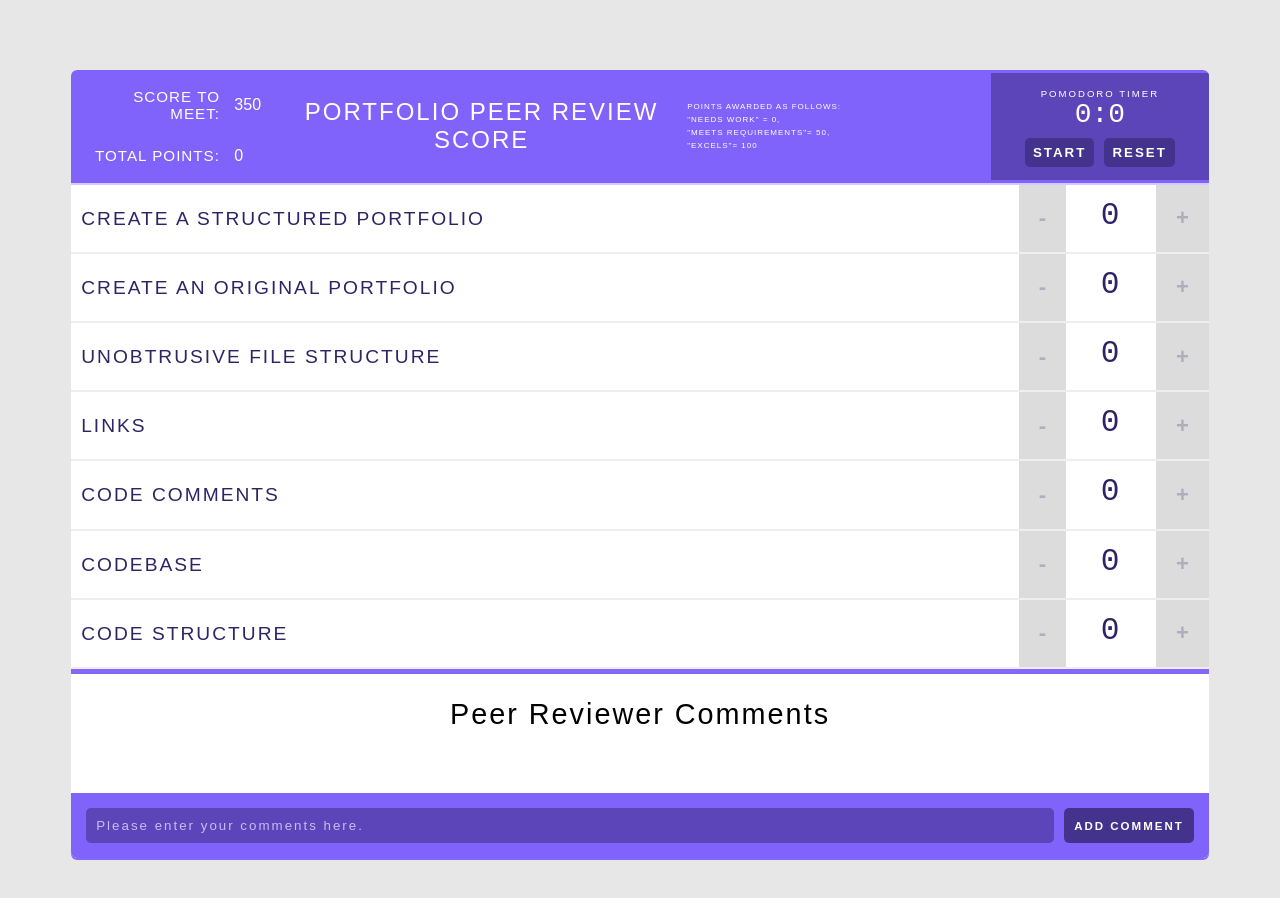
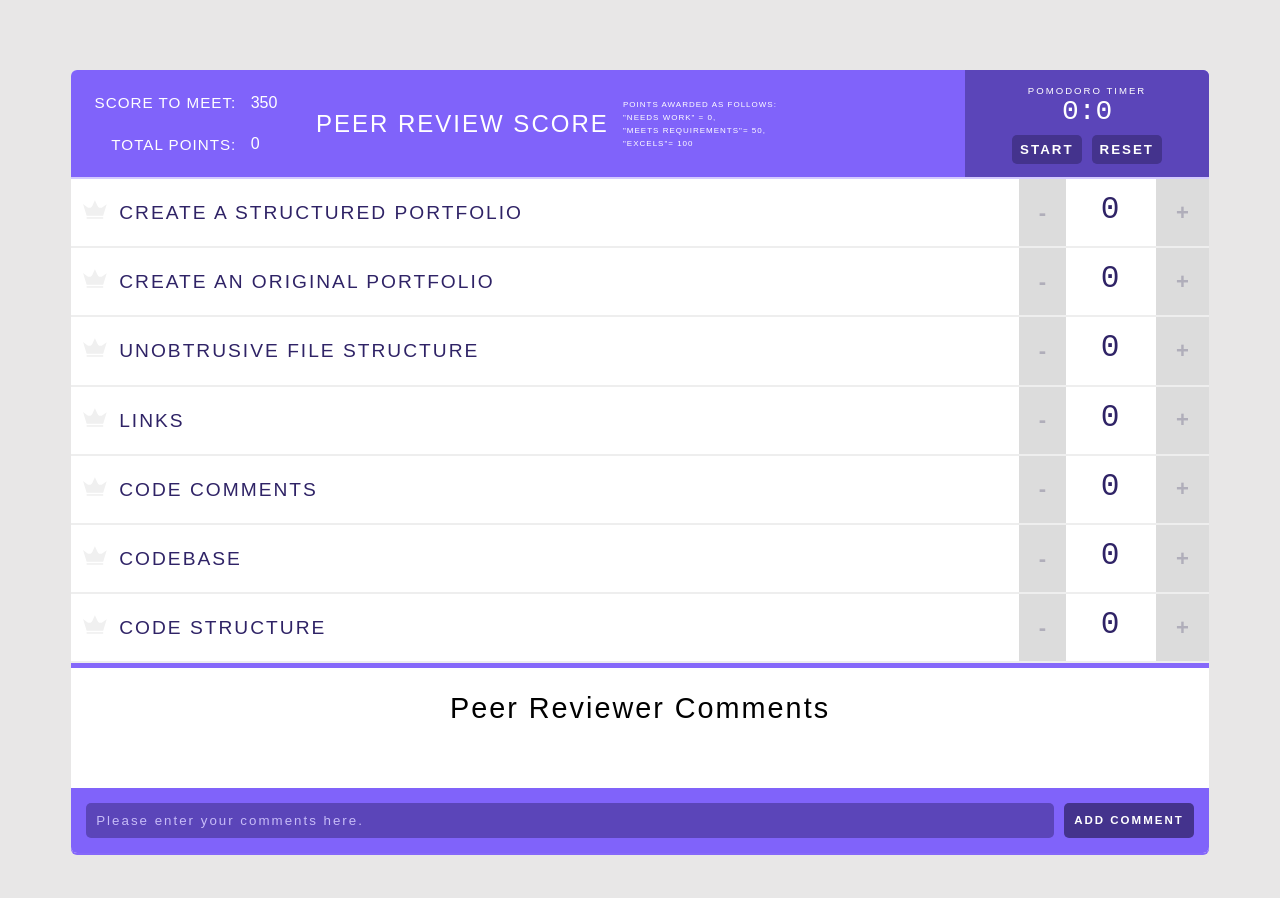
Before and after one commit to alteredco/grade_score, a React (Create React App) app: page / in a window 1280 px wide. Shown: the top 898 px of the page. Built offline with nearby package versions, Linux system fonts and the light colour scheme.

Commit message:
Add PropTypes and refactor code

```diff
--- a/package.json
+++ b/package.json
@@ -3,6 +3,7 @@
   "version": "0.1.0",
   "private": true,
   "dependencies": {
+    "prop-types": "^15.7.2",
     "react": "^16.4.2",
     "react-dom": "^16.4.2",
     "react-scripts": "^3.2.0"
--- a/src/components/App.js
+++ b/src/components/App.js
@@ -3,45 +3,50 @@ import Header from  './Header';
 import Category from  './Category';
 import Comment from './Comment';
 import AddComment from './AddComment';
-
-
 class App extends Component {
   state = {
     categories: [
       {
         title: "Create a structured portfolio",
         score: 0,
-        id: 1
+        id: 1,
+        isHighScore: false
       },
       {
         title: "Create an original portfolio",
         score: 0,
-        id: 2
+        id: 2,
+        isHighScore: false
       },
       {
         title: "Unobtrusive file structure",
         score: 0,
-        id: 3
+        id: 3,
+        isHighScore: false
       },
       {
         title: "Links",
         score: 0,
-        id: 4
+        id: 4,
+        isHighScore: false
       },
       {
         title: "Code comments",
         score: 0,
-        id: 5
+        id: 5,
+        isHighScore: false
       },
       {
         title: "Codebase",
         score: 0,
-        id: 6
+        id: 6,
+        isHighScore: false
       },
       {
         title: "Code structure",
         score: 0,
-        id: 7
+        id: 7,
+        isHighScore: false
       }
     ],
     comments: [
@@ -59,6 +64,15 @@ class App extends Component {
     this.setState( prevState =>  ({
         score: prevState.categories[index].score += delta
     }))
+  }
+
+  handleHighScore = () => {
+   const scores = this.state.categories.map( c => c.score)
+   const highScore = Math.max(...scores);
+   if(highScore) {
+     return highScore
+   }
+   return null;
   }
 
   handleAddComment = (comment) => {
@@ -84,10 +98,10 @@ class App extends Component {
   }
 
   render() {
+    const highScore =  this.handleHighScore();
     return (
       <div className="scoreboard">
         <Header
-          title= "Portfolio Peer Review Score"
           categories={ this.state.categories }
           />
         {/* Categorys list */}
@@ -99,6 +113,7 @@ class App extends Component {
             key={category.id.toString()}
             index={ index }
             changeScore = { this.handleScoreChange }
+            isHighScore = {highScore === category.score}
             />
         )}
       <div className="comments">
@@ -110,6 +125,7 @@ class App extends Component {
             id = {comment.id}
             key = {comment.id.toString()}
             deleteComment={this.handleDeleteComment}
+
           />
         )}
         <AddComment
--- a/src/components/Category.js
+++ b/src/components/Category.js
@@ -1,19 +1,39 @@
-import React from 'react';
+import React, { PureComponent } from 'react';
+import PropTypes from 'prop-types';
+import Icon from './Icon';
 import Counter from  './Counter';
 
-const Category = (props) => {
+class Category extends PureComponent {
+  static propTypes = {
+    title : PropTypes.string.isRequired,
+    score: PropTypes.number.isRequired,
+    changeScore: PropTypes.func,
+    index: PropTypes.number,
+    isHighScore: PropTypes.bool
+  };
+
+  render() {
+    const {
+      title,
+      score,
+      changeScore,
+      index
+    } = this.props;
     return (
       <div className="category">
         <span className="category-name">
-        {props.title}
+        <Icon isHighScore={this.props.isHighScore}/>
+          {title}
         </span>
         <Counter
-        score = {props.score}
-        changeScore = { props.changeScore }
-        index= { props.index }
+          score = {score}
+          changeScore = { changeScore }
+          index= { index }
           />
       </div>
     )
   }
+}
+
 
 export default Category;
--- a/src/components/Comment.js
+++ b/src/components/Comment.js
@@ -1,13 +1,20 @@
 import React from 'react';
+import PropTypes from 'prop-types';
 
-const Comment = (props) => {
+const Comment = ({content, deleteComment, id}) => {
   return (
         <p className="comment-section">
-        <span className={ props.content === "" ? "isHidden" : null}>
-        <button className="remove-comment" onClick={ () => props.deleteComment(props.id)  }>✖</button>
-        {props.content}</span>
+        <span className={ content === "" ? "isHidden" : null}>
+        <button className="remove-comment" onClick={ () => deleteComment(id)  }>✖</button>
+        {content}</span>
         </p>
   );
 }
 
+Comment.propTypes = {
+  content: PropTypes.string,
+  deleteComment: PropTypes.func,
+  id: PropTypes.number
+}
+
 export default Comment;
--- a/src/components/Counter.js
+++ b/src/components/Counter.js
@@ -1,16 +1,20 @@
 import React from 'react';
+import PropTypes from 'prop-types';
 
-const Counter = (props) => {
-
-  let index = props.index;
-
+const Counter = ({index, changeScore, score}) => {
   return (
      <div className="counter">
-      <button className="counter-action decrement" onClick={ () => props.changeScore(index, -50) }> - </button>
-      <span className="counter-score">{ props.score }</span>
-      <button className="counter-action increment" onClick={ () => props.changeScore(index, +50) }> +</button>
+      <button className="counter-action decrement" onClick={ () => changeScore(index, -50) }> - </button>
+      <span className="counter-score">{ score }</span>
+      <button className="counter-action increment" onClick={ () => changeScore(index, +50) }> +</button>
     </div>
   );
 }
 
+Counter.propTypes = {
+  index: PropTypes.number,
+  score: PropTypes.number,
+  changeScore: PropTypes.func
+}
+
 export default Counter;
--- a/src/components/Header.js
+++ b/src/components/Header.js
@@ -1,14 +1,15 @@
 import React from 'react';
+import PropTypes from 'prop-types';
 import Stats from './Stats';
 import Stopwatch from './Stopwatch';
 
-const Header = (props) => {
+const Header = ({categories, title}) => {
   return (
     <header>
       <Stats
-        categories= {props.categories}
+        categories= {categories}
       />
-      <h1>{ props.title }</h1>
+      <h1>{ title }</h1>
       <table className="criteria">
         <tbody>
           <tr>
@@ -30,4 +31,13 @@ const Header = (props) => {
   )
 }
 
+Header.propTypes = {
+  title: PropTypes.string,
+  categories: PropTypes.arrayOf(PropTypes.object)
+}
+
+Header.defaultProps = {
+  title: 'Peer Review Score'
+}
+
 export default Header;
--- /dev/null
+++ b/src/components/Icon.js
@@ -0,0 +1,17 @@
+import React from 'react';
+import PropTypes from 'prop-types';
+
+const Icon = (props) => {
+  return (
+    <svg viewBox="0 0 44 35" className= {props.isHighScore ? 'is-high-score' : null}>
+      <path d="M26.7616 10.6207L21.8192 0L16.9973 10.5603C15.3699 14.1207 10.9096 15.2672 7.77534 12.9741L0 7.24138L6.56986 28.8448H37.0685L43.5781 7.72414L35.7425 13.0948C32.6685 15.2672 28.3288 14.0603 26.7616 10.6207Z" transform="translate(0 0.301727)"/>
+      <rect width="30.4986" height="3.07759" transform="translate(6.56987 31.5603)"/>
+  </svg>
+  );
+}
+
+Icon.propTypes = {
+  isHighScore: PropTypes.bool
+}
+
+export default Icon;
--- a/src/components/Stats.js
+++ b/src/components/Stats.js
@@ -1,9 +1,9 @@
 import React from 'react';
+import PropTypes from 'prop-types';
 
-const Stats = (props) => {
-
-  const meetsScore = props.categories.length * 50
-  const totalPoints = props.categories.reduce( (total, category) => {
+const Stats = ({categories}) => {
+  const meetsScore = categories.length * 50
+  const totalPoints = categories.reduce( (total, category) => {
     return total+category.score;
   }, 0)
 
@@ -23,4 +23,10 @@ const Stats = (props) => {
   );
 }
 
+Stats.propTypes = {
+  categories: PropTypes.arrayOf(PropTypes.shape({
+    score: PropTypes.number
+  }))
+}
+
 export default Stats;
--- a/src/index.css
+++ b/src/index.css
@@ -81,7 +81,7 @@ input[type=submit] {
 svg {
   width: 28px;
   height: 19px;
-  margin-right: 5px;
+  margin-right: 10px;
   fill: #F0F0F0;
 }
 
```
Lines whose indentation alone changed are shown as unchanged.
